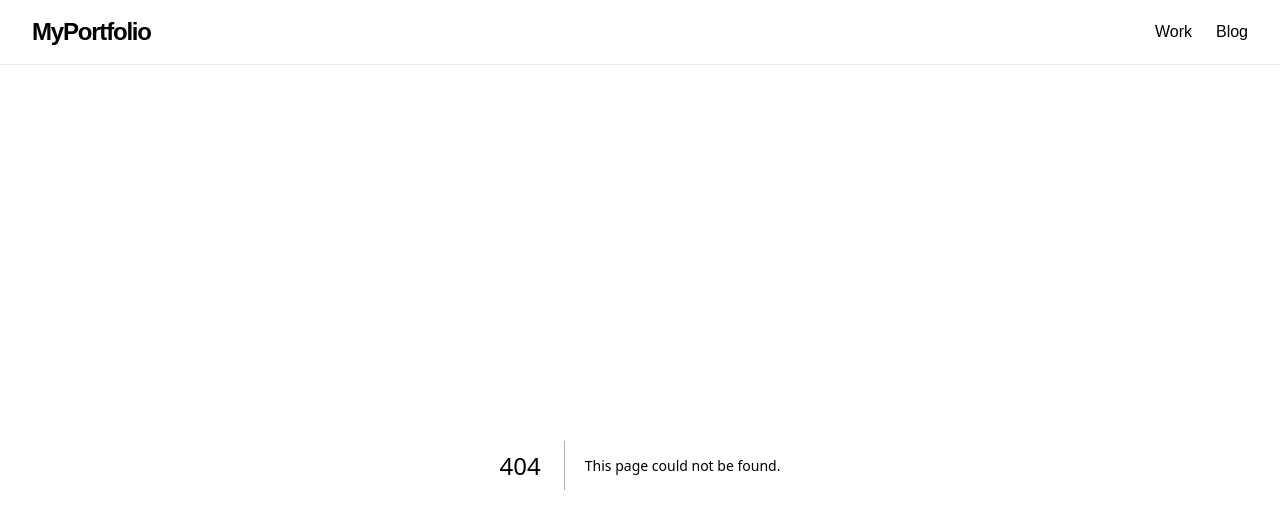
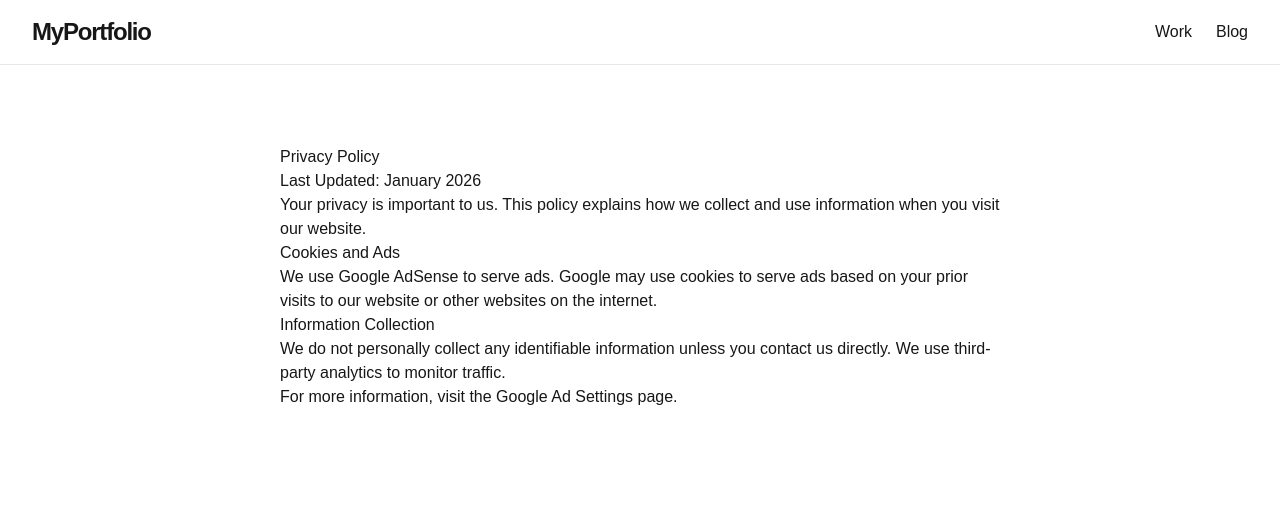
Before and after one commit to akash0526/my-BlogPost, a Next.js app: page /privacy in a window 1280 px wide. Before the commit this address had no page. Shown: the top 528 px of the page. Built offline with nearby package versions, Linux system fonts and the light colour scheme.

Commit message:
added analytics

```diff
--- a/package.json
+++ b/package.json
@@ -11,6 +11,7 @@
   "dependencies": {
     "@portabletext/react": "^6.0.2",
     "@sanity/vision": "^5.3.1",
+    "@vercel/analytics": "^1.6.1",
     "lucide-react": "^0.562.0",
     "next": "16.1.1",
     "next-sanity": "^12.0.10",
--- /dev/null
+++ b/src/app/privacy/page.tsx
@@ -0,0 +1,17 @@
+export default function PrivacyPolicy() {
+  return (
+    <div className="max-w-3xl mx-auto py-20 px-6 prose dark:prose-invert">
+      <h1>Privacy Policy</h1>
+      <p>Last Updated: January 2026</p>
+      <p>Your privacy is important to us. This policy explains how we collect and use information when you visit our website.</p>
+
+      <h3>Cookies and Ads</h3>
+      <p>We use Google AdSense to serve ads. Google may use cookies to serve ads based on your prior visits to our website or other websites on the internet.</p>
+
+      <h3>Information Collection</h3>
+      <p>We do not personally collect any identifiable information unless you contact us directly. We use third-party analytics to monitor traffic.</p>
+
+      <p>For more information, visit the Google Ad Settings page.</p>
+    </div>
+  );
+}
```
Also changed, not shown: 1 other file (tests, documents, lock files or other folders).
